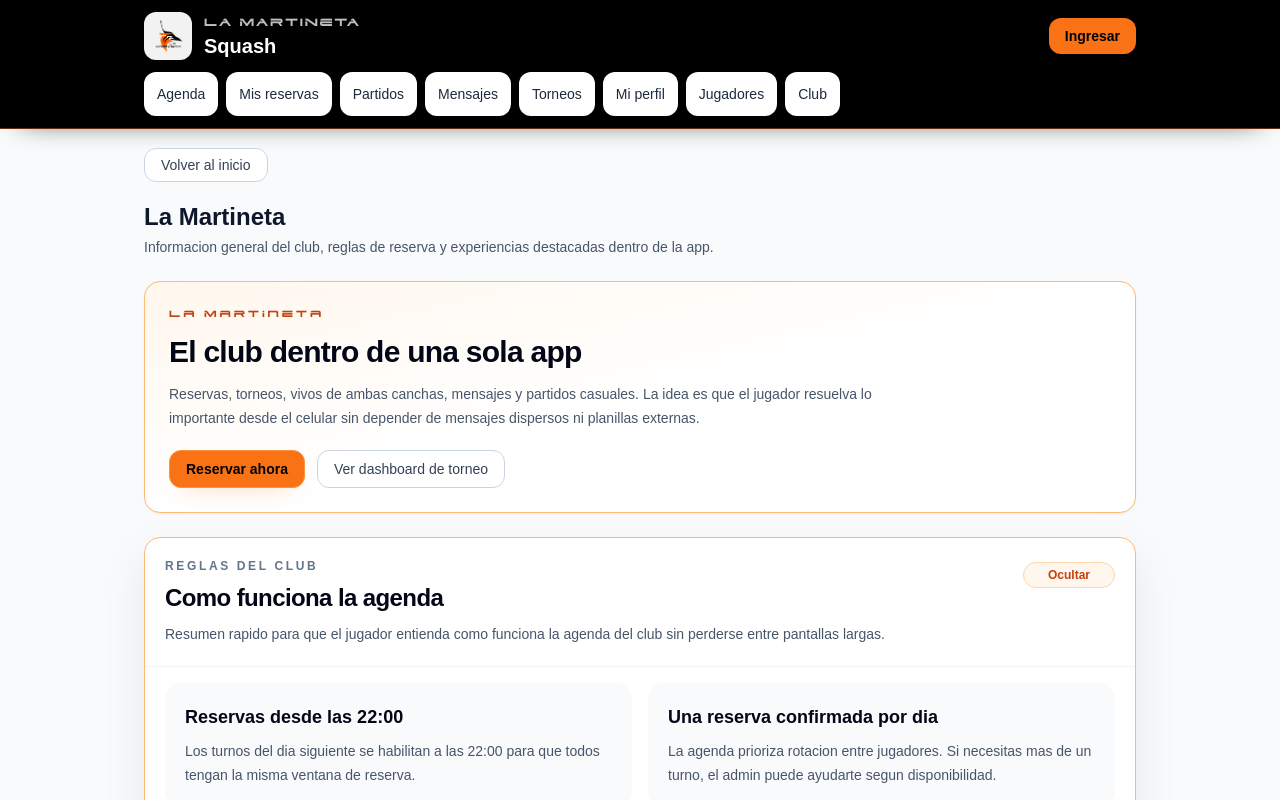
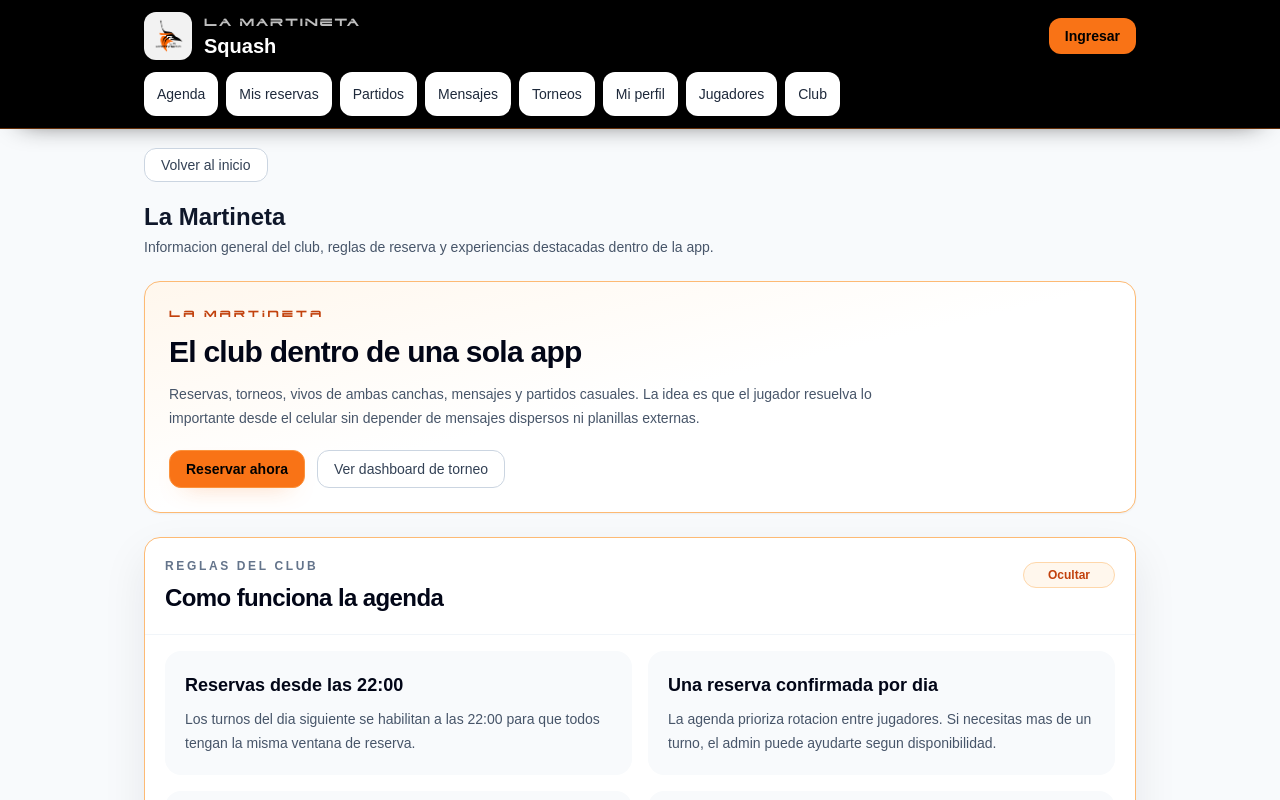
Before and after one commit to DestroMdy/Squash-Reservas, a Next.js app: page /club in a window 1280 px wide. Shown: the top 800 px of the page. Built offline with nearby package versions, Linux system fonts and the light colour scheme; no server answers.

Commit message:
Remove club agenda summary line

```diff
--- a/src/app/club/page.tsx
+++ b/src/app/club/page.tsx
@@ -18,7 +18,7 @@ import {
 type CollapsibleCardSectionProps = {
   eyebrow: string;
   title: string;
-  description: string;
+  description?: string;
   children: ReactNode;
   defaultOpen?: boolean;
   accent?: boolean;
@@ -58,9 +58,11 @@ function CollapsibleCardSection({
           <h2 className="mt-2 text-2xl font-black tracking-tight text-slate-950">
             {title}
           </h2>
-          <p className="mt-2 max-w-3xl text-sm leading-6 text-slate-600">
-            {description}
-          </p>
+          {description ? (
+            <p className="mt-2 max-w-3xl text-sm leading-6 text-slate-600">
+              {description}
+            </p>
+          ) : null}
         </div>
         <span className={badgeClassName}>
           <span className="group-open:hidden">Ver</span>
@@ -109,7 +111,6 @@ export default function ClubPage() {
       <CollapsibleCardSection
         eyebrow="Reglas del club"
         title="Como funciona la agenda"
-        description="Resumen rapido para que el jugador entienda como funciona la agenda del club sin perderse entre pantallas largas."
         defaultOpen
       >
         <div className="grid gap-4 md:grid-cols-2">
```
